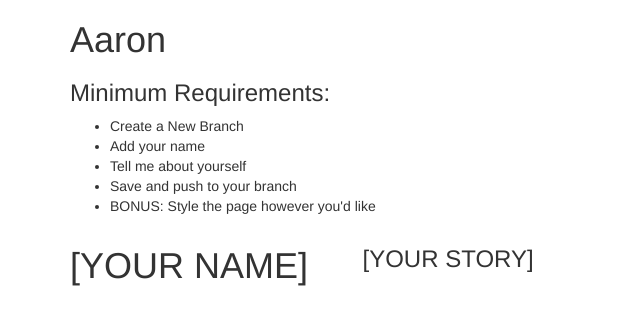
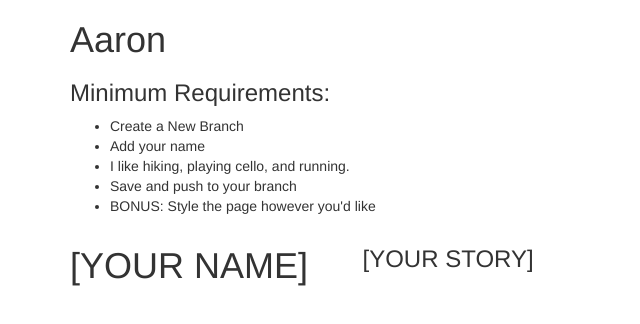
Before and after one commit to ashorowitt/mfw-practice, a plain HTML site: page mfw-practice/index.html in a window 1280 px wide. Shown: the full height of the page, 0-640 px from the left. Drawn offline with nearby package versions, Linux system fonts and the light colour scheme.

Commit message:
added things about me in html li

```diff
--- a/mfw-practice/index.html
+++ b/mfw-practice/index.html
@@ -17,7 +17,7 @@
         <ul>
           <li>Create a New Branch</li>
           <li>Add your name</li>
-          <li>Tell me about yourself</li>
+          <li>I like hiking, playing cello, and running.</li>
           <li>Save and push to your branch</li>
           <li>BONUS: Style the page however you'd like</li>
         </ul>
```
